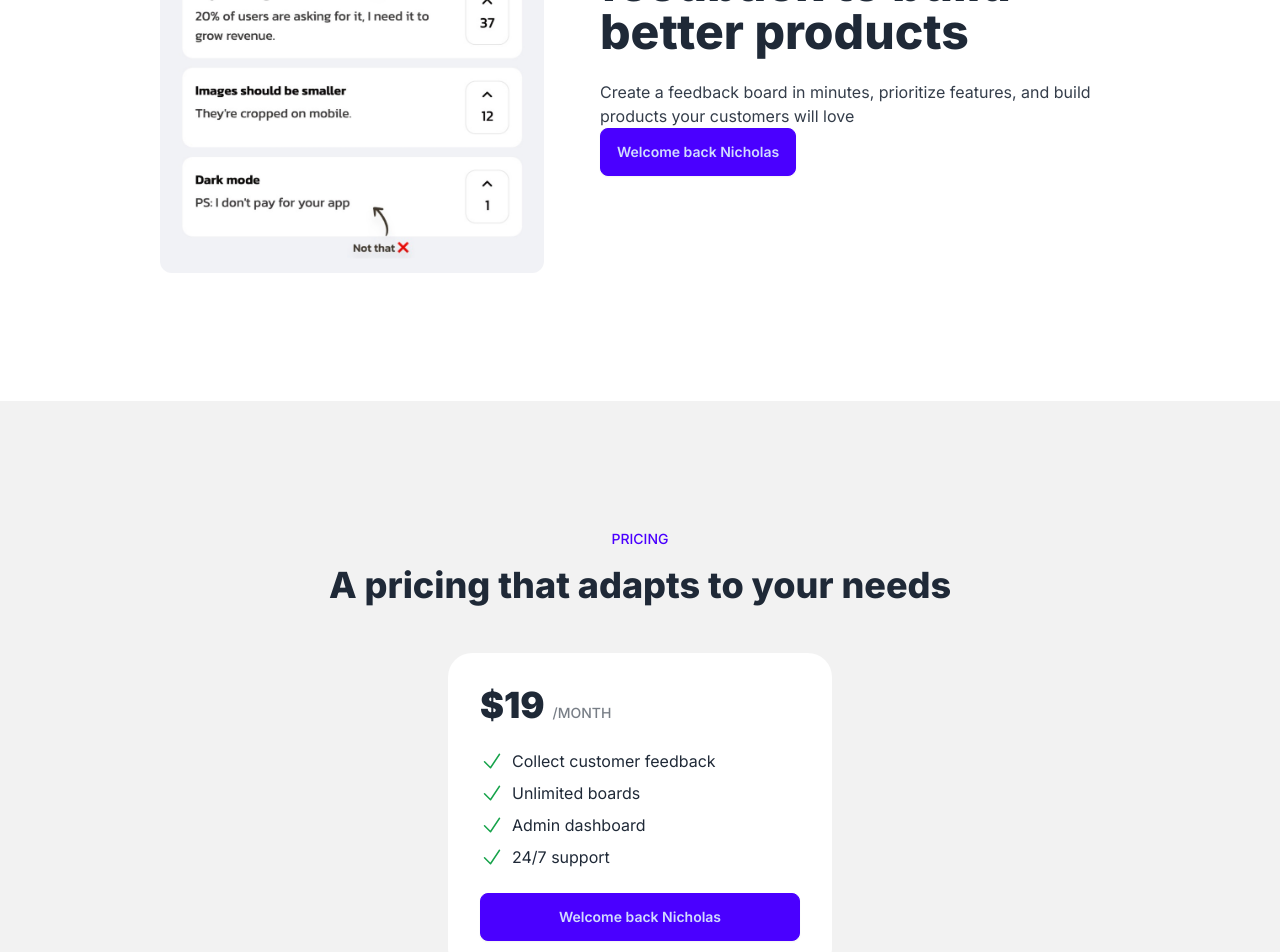
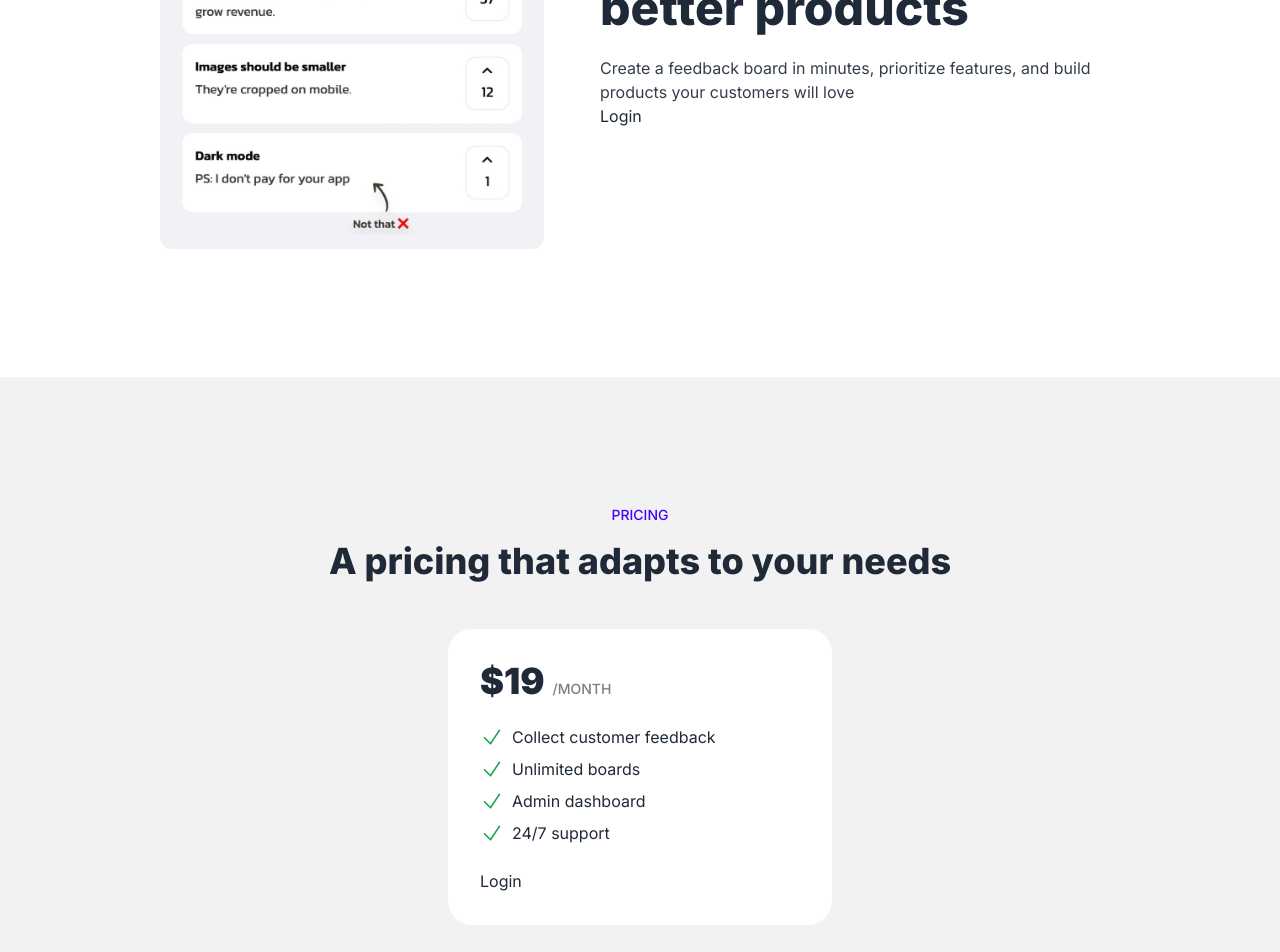
Before and after one commit to iamnicholastom/insigh.to, a Next.js app: page / in a window 1280 px wide. Shown: the part 280-1232 px from the top of the page. Built offline with nearby package versions, Linux system fonts and the light colour scheme; no server answers.

Commit message:
add auth with email and Google Provider

```diff
--- a/app/page.js
+++ b/app/page.js
@@ -2,10 +2,10 @@ import ButtonLogin from "@/components/ButtonLogin";
 import FAQListItem from "@/components/FAQListItem";
 import Image from "next/image";
 import productDemo from "@/app/productDemo.jpeg";
+import { auth } from "@/auth";
 
-export default function Home() {
-  const isLoggedIn = true;
-  const name = "Nicholas";
+export default async function Home() {
+  const session = await auth();
 
   const benefits = [
     "Collect customer feedback",
@@ -29,7 +29,7 @@ export default function Home() {
             </a>
           </div>
           <div>
-            <ButtonLogin isLoggedIn={isLoggedIn} name={name} />
+            <ButtonLogin session={session} />
           </div>
         </div>
       </section>
@@ -49,7 +49,7 @@ export default function Home() {
             products your customers will love
           </div>
           <div>
-            <ButtonLogin isLoggedIn={isLoggedIn} name={name} />
+            <ButtonLogin session={session} />
           </div>
         </div>
       </section>
@@ -90,11 +90,7 @@ export default function Home() {
                 </li>
               ))}
             </ul>
-            <ButtonLogin
-              isLoggedIn={isLoggedIn}
-              name={name}
-              customStyle="w-full"
-            />
+            <ButtonLogin session={session} customStyle="w-full" />
           </div>
         </div>
       </section>
--- a/auth.js
+++ b/auth.js
@@ -1,8 +1,20 @@
 import NextAuth from "next-auth";
+import Resend from "next-auth/providers/resend";
+import Google from "next-auth/providers/google";
 import { MongoDBAdapter } from "@auth/mongodb-adapter";
 import clientPromise from "./utils/mongo";
 
 export const { handlers, signIn, signOut, auth } = NextAuth({
-  providers: [],
+  providers: [
+    Resend({
+      apiKey: process.env.RESEND_KEY,
+      from: "noreply@resend.nicholastom.com",
+      name: "email",
+    }),
+    Google({
+      clientId: process.env.GOOGLE_CLIENT_ID,
+      clientSecret: process.env.GOOGLE_CLIENT_SECRET,
+    }),
+  ],
   adapter: MongoDBAdapter(clientPromise),
 });
--- a/components/ButtonLogin.js
+++ b/components/ButtonLogin.js
@@ -1,13 +1,13 @@
 import Link from "next/link";
 
-const ButtonLogin = ({ isLoggedIn, name, customStyle }) => {
-  if (isLoggedIn)
+const ButtonLogin = ({ session, customStyle }) => {
+  if (session)
     return (
       <Link
         href="/dashboard"
         className={`btn btn-primary ${customStyle ? customStyle : ""}`}
       >
-        Welcome back {name}
+        Welcome back {session.user.name || "friend"}
       </Link>
     );
 
```
